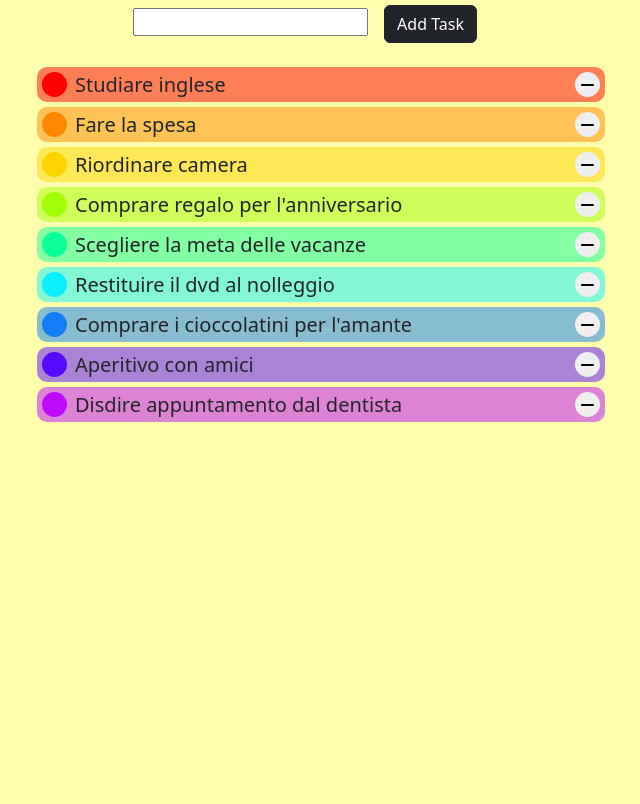
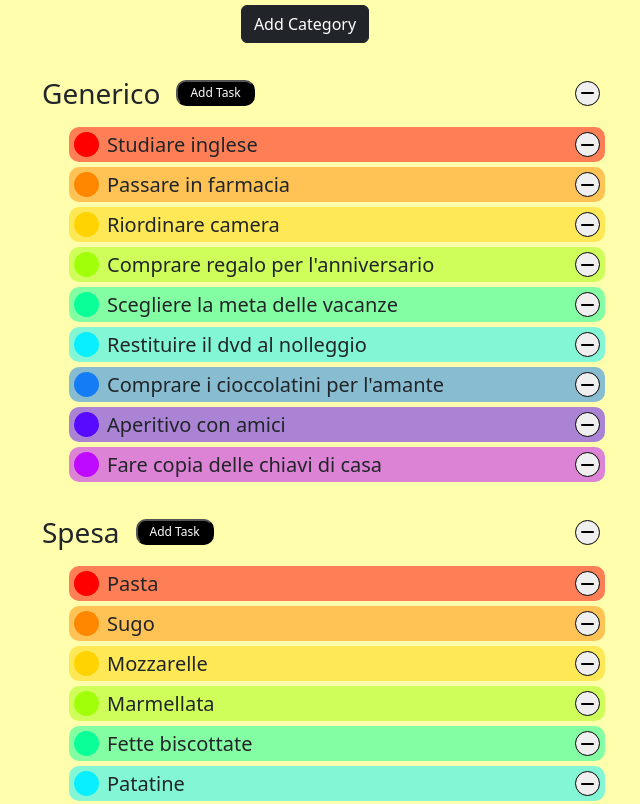
Before and after one commit to leonardopozzan/vue-todolist, a plain HTML site: page index.html in a window 1280 px wide. Shown: the part 91-895 px from the top of the page, without its empty margins (335-975 px from the left). Before the commit the page ends 800 px from the top, so only its background shows below. Drawn offline with nearby package versions, Linux system fonts and the light colour scheme.

Commit message:
aggiunto categorie

```diff
--- a/css/style.css
+++ b/css/style.css
@@ -21,16 +21,30 @@ ul{
     justify-content: space-between;
 }
 /*************************messaggio di errore******************************/
-.my-alert{
+.my-alarm::after{
+    content: 'Devi inserire almeno 3 caratteri';
     color: red;
-    background-color: rgba(255, 0, 0, 0.2);
+    font-size: 12px;
+    display: block;
+    text-align: center;
+}
+/*************************titoli to do******************************/
+.tasks > div:first-child{
     padding: 5px;
-    width: 40%;
-    margin: auto;
-    border-radius: 20px;
+}
+.my-input{
+    font-size: 12px;
+    margin-right: 5px;
+}
+.my-btn{
+    font-size: 12px;
+    padding: 2px 12px;
+    background-color: black;
+    color: white;
+    border-radius: 10px;
 }
 /*************************elementi to do******************************/
-.item{
+.task{
     background-color: rgb(167, 167, 167);
     margin-bottom: 5px;
     border-radius: 10px;
@@ -39,30 +53,30 @@ ul{
     transition: background-color 0.5s;
 }
 /* bottone per il remove task */
-.item button{
+.my-button{
     width: 25px;
     height: 25px;
     display: flex;
     justify-content: center;
     align-items: center;
-    border: 0;
+    border: 1px solid black;
     border-radius: 50%;
 }
-.inner-item{
+.inner-task{
     display: flex;
     align-items: center;
     text-align: center;
     line-height: 30px;
 }
-.inner-item div{
+.inner-task div{
     font-size: 20px;
     line-height: 25px;
 }
-.inner-item div:last-child::first-letter{
+.inner-task div:last-child::first-letter{
     text-transform: uppercase;
 }
 /* pallini colorati */
-.inner-item div:first-child{
+.inner-task div:first-child{
     width: 25px;
     height: 25px;
     border-radius: 50%;
@@ -73,13 +87,13 @@ ul{
 .done{
     text-decoration: line-through 2px;
 }
-.inner-item div.x-done:first-child{
+.inner-task div.x-done:first-child{
     background-color: white;
     color: red;
 }
 .li-done{
     background-color: lightgrey!important;
 }
-.item:not(.li-done):hover{
+.task:not(.li-done):hover{
     background-color: white!important;
 }
--- a/index.html
+++ b/index.html
@@ -14,24 +14,35 @@
 <body>
     <div id="app">
         <div class="my-container">
-            <div class="text-center mb-4">
+            <div class="text-center mb-4" :class="{'my-alarm' : alarmTitle}">
                 <h1 class="my-4 fst-italic">To do List</h1>
-                <input type="text" class="me-3" v-model="newTodo" @keyup.enter="addTask()">
-                <button class="btn btn-dark" @click="addTask()">Add Task</button>
-                <div class="my-alert mt-2" v-show="alarm">Devi inserire almeno 3 caratteri</div>
+                <input type="text" v-model="newTitle" @keyup.enter="addTasks()" v-show="inputTitle" @blur="toggleInputTitle()">
+                <button class="btn btn-dark" v-show="!inputTitle" @click="toggleInputTitle()">Add Category</button>
             </div>
             <div>
                 <ul>
-                    <li v-for="(todo,i) in todos" class="my-flex item" :class="{'li-done':todo.done}" :style="{backgroundColor : `${colors[mod(i)]}`}">
-                        <div class="inner-item flex-grow-1" @click="taskDone(i)">
-                            <div v-if="todo.done" :class="{'x-done':todo.done}">&#10008;</div>
-                            <div v-else :style="{backgroundColor : `${colorsCircle[mod(i)]}`}"></div>
-                            <div class="ms-2" :class="{'done':todo.done}">{{todo.testo}}</div>
+                    <li v-for="(title,j) in titleTodos" :key="j" class="tasks mb-4">
+                        <div class="my-flex mb-2">
+                            <div class="my-flex" :class="{'my-alarm' : title.alarm}">
+                                <span class="text-capitalize fs-3 me-3">{{title.titolo}}</span>
+                                <input type="text" class=" my-input" v-model="title.newTodo" @keyup.enter="addTask(j)" v-show="title.inputTask" @blur="toggleInput(j)">
+                                <button class="my-btn" v-show="!title.inputTask" @click="toggleInput(j)">Add Task</button>
+                            </div>
+                            <button @click="removeTasks(title,j)" class="my-button"><i class="fa-solid fa-minus"></i></button>
                         </div>
-                        <button @click="removeTask(todo)"><i class="fa-solid fa-minus"></i></button>
+                        <ul>
+                            <li v-for="(todo,i) in todos[j]" :key="i" class="my-flex task" :class="{'li-done':todo.done}" :style="{backgroundColor : `${colors[mod(i)]}`}">
+                                <div class="inner-task flex-grow-1" @click="taskDone(j,i)">
+                                    <div v-if="todo.done" :class="{'x-done':todo.done}">&#10008;</div>
+                                    <div v-else :style="{backgroundColor : `${colorsCircle[mod(i)]}`}"></div>
+                                    <div class="ms-2" :class="{'done':todo.done}">{{todo.testo}}</div>
+                                </div>
+                                <button @click="removeTask(todo,j)" class="my-button"><i class="fa-solid fa-minus"></i></button>
+                            </li>
+                        </ul>
                     </li>
+                </ul>
 
-                </ul>
             </div>
         </div>
     </div>
--- a/js/script.js
+++ b/js/script.js
@@ -22,40 +22,82 @@ const {createApp} = Vue;
 const app = createApp({
     data(){
         return {
-            newTodo: '',
-            todos:[
+            newTitle: '',
+            todos:[[
                 {testo : "studiare inglese",done :false},
-                {testo : "fare la spesa",done :false},
+                {testo : "passare in farmacia",done :false},
                 {testo : "riordinare camera",done :false},
                 {testo : "comprare regalo per l'anniversario",done :false},
                 {testo : "scegliere la meta delle vacanze",done :false},
                 {testo : "restituire il dvd al nolleggio",done :false},
                 {testo : "comprare i cioccolatini per l'amante",done :false},
                 {testo : "aperitivo con amici",done :false},
-                {testo : "disdire appuntamento dal dentista",done :false}
-            ],
-            alarm : false,
+                {testo : "fare copia delle chiavi di casa",done :false}
+            ],[
+                {testo : "pasta",done :false},
+                {testo : "sugo",done :false},
+                {testo : "mozzarelle",done :false},
+                {testo : "marmellata",done :false},
+                {testo : "fette biscottate",done :false},
+                {testo : "patatine",done :false}
+            ],[
+                {testo : "dentista",done :false},
+                {testo : "medico di base",done :false},
+                {testo : "banca",done :false},
+                {testo : "poste italiane",done :false},
+                {testo : "psicologo",done :false}
+            ]],
+            titleTodos:[{titolo : 'generico',finished : false, alarm : false,inputTask : false,newTodo: ''},
+                        {titolo : 'spesa',finished : false, alarm : false,inputTask : false,newTodo: ''},
+                        {titolo : 'appuntamenti',finished : false, alarm : false,inputTask : false,newTodo: ''}
+                    ],
+            alarmTitle : false,
+            inputTitle : false,
             colors :['#ff000080','#ff870080','#ffd30080','#a1ff0a80','#0aff9980','#0aefff80','#147df580','#580aff80','#be0aff80'], //colori per i todo
             colorsCircle :['#ff0000','#ff8700','#ffd300','#a1ff0a','#0aff99','#0aefff','#147df5','#580aff','#be0aff'] //colori per i pallini iniziali
         }
     },
     methods:{
-        taskDone(i){
-            this.todos[i].done = !this.todos[i].done;
+        addTasks(){
+            if(this.newTitle.length >= 3){
+                this.titleTodos.unshift({titolo : this.newTitle, finished : false, alarm : false,inputTask : false});
+                this.todos.unshift([]);
+                this.newTitle = '';
+                this.alarmTitle = false;
+            }else{
+                this.alarmTitle = true;
+                setTimeout(()=> this.alarmTitle=false,1500);
+                this.newTitle = '';
+            }
         },
-        addTask(){
-            if(this.newTodo.length >= 3){
-                this.todos.unshift({testo : this.newTodo, done : false});
-                this.newTodo = '';
-                this.alarm = false;
+        removeTasks(title,j){
+            this.titleTodos = this.titleTodos.filter((element)=> element != title);
+            this.todos = this.todos.filter((element)=> element != this.todos[j]);
+        },
+        taskDone(j,i){
+            this.todos[j][i].done = !this.todos[j][i].done;
+        },
+        addTask(j){
+            if(this.titleTodos[j].newTodo.length >= 3){
+                this.todos[j].unshift({testo : this.titleTodos[j].newTodo, done : false});
+                this.titleTodos[j].newTodo = '';
+                this.titleTodos[j].alarm = false;
             }else{
-                this.alarm = true;
-                setTimeout(()=> this.alarm=false,1500)
+                this.titleTodos[j].alarm = true;
+                setTimeout(()=> this.titleTodos[j].alarm=false,1500)
+                this.titleTodos[j].newTodo = '';
             }
-
         },
-        removeTask(todo){
-            this.todos = this.todos.filter((element)=> element != todo);
+        removeTask(todo,j){
+            this.todos[j] = this.todos[j].filter((element)=> element != todo);
+        },
+        toggleInput(j){
+            this.titleTodos[j].newTodo = '';
+            this.titleTodos[j].inputTask = !this.titleTodos[j].inputTask
+        },
+        toggleInputTitle(){
+            this.newTitle = '';
+            this.inputTitle = !this.inputTitle
         },
         mod(i){  //funzione per ciclare l'array dei colori
             return i%this.colors.length
```
